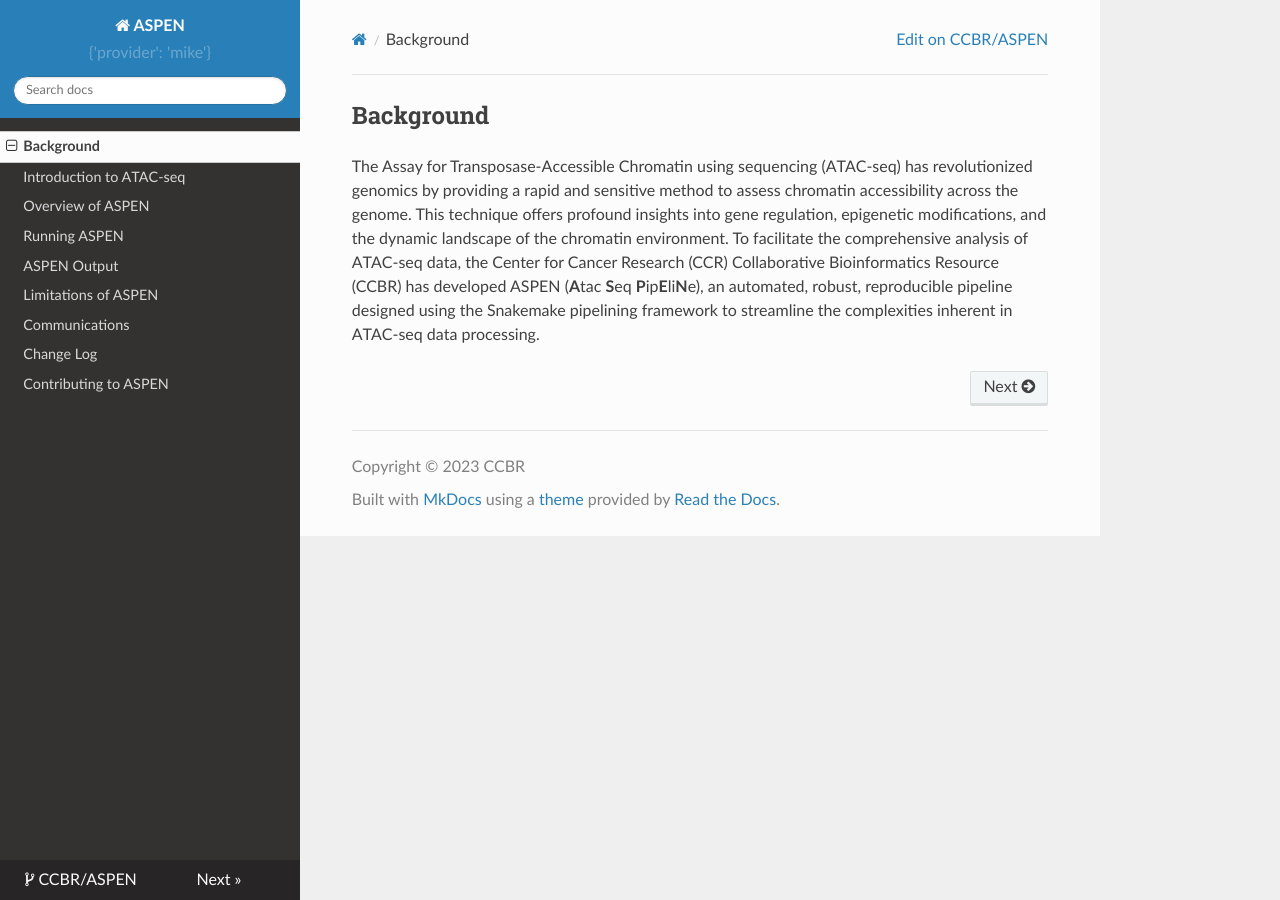
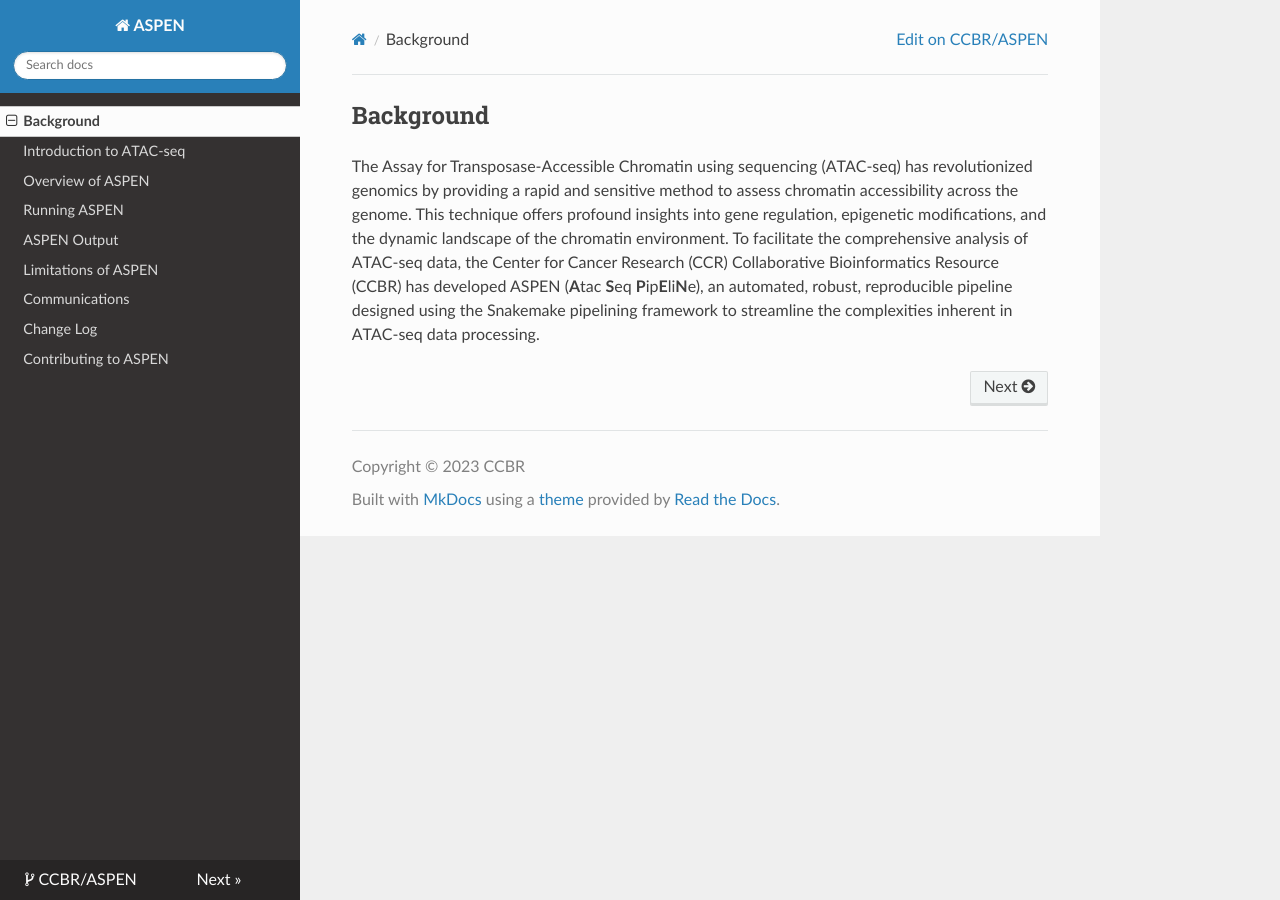
Before and after one commit to abcsFrederick/ASPEN, an MkDocs documentation site: the page built from docs/index.md, in a window 1280 px wide. Built offline with MkDocs 1.6.1, drawn with Linux system fonts in a browser that asks for light colours; nearby versions of some CDN libraries; some of the changed lines change nothing that is shown.

Commit message:
refactor: remove provider:mike from html deployment

```diff
--- a/mkdocs.yml
+++ b/mkdocs.yml
@@ -34,8 +34,8 @@ extra:
       link: https://github.com/CCBR
     - icon: fontawesome/brands/docker
       link: https://hub.docker.com/orgs/nciccbr/repositories
-  version:
-    provider: mike
+  # version:
+  #   provider: mike
 
 extra_css:
   - css/custom.css
```
